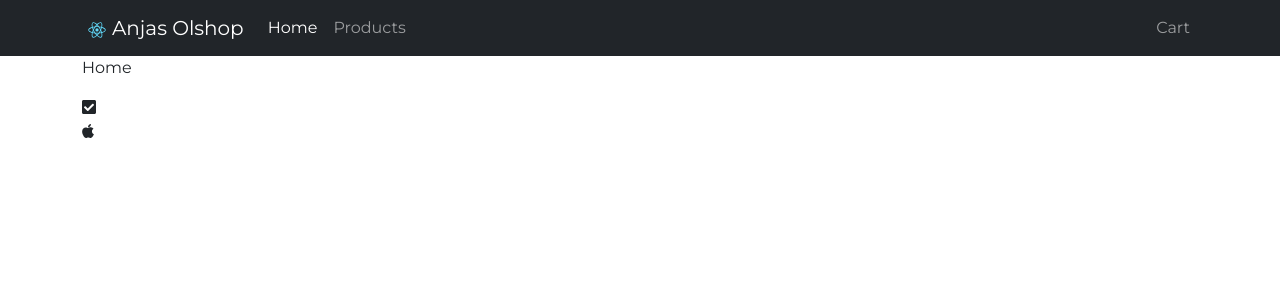
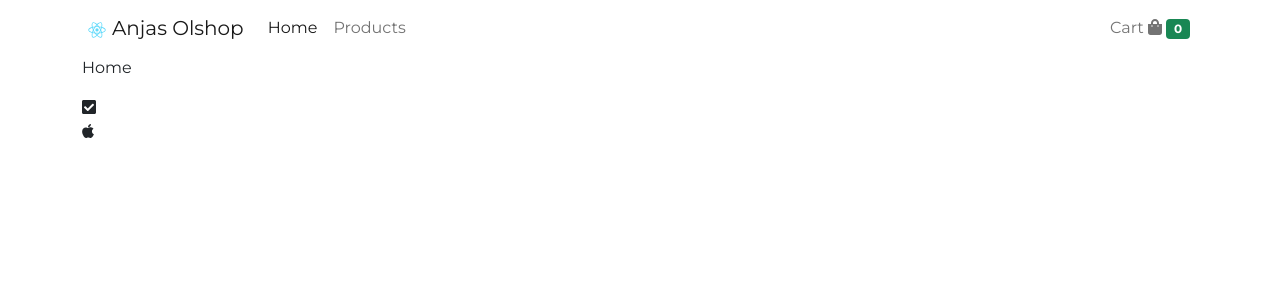
Before and after one commit to FHR-Team/anjas-olshop-app, a React (Create React App) app: page / in a window 1280 px wide. Shown: the top 300 px of the page. Built offline with nearby package versions, Linux system fonts and the light colour scheme.

Commit message:
Update navbar component

```diff
--- a/src/components/Navbar/Navbar.js
+++ b/src/components/Navbar/Navbar.js
@@ -1,43 +1,31 @@
-import { Link, useLocation } from 'react-router-dom';
+import { NavLink } from 'react-router-dom';
+import { Navbar as BNav, Container, Nav, Badge } from 'react-bootstrap';
+import { FontAwesomeIcon } from '@fortawesome/react-fontawesome'
 
 import logo from '../../logo.svg';
 
 function Navbar() {
-  const loc = useLocation().pathname;
-
   return (
-    <nav className="navbar navbar-expand-lg navbar-dark bg-dark">
-      <div className="container">
-        <Link to="/" className="navbar-brand">
+    <BNav bg="white" expand="lg">
+      <Container>
+        <NavLink to="/" className="navbar-brand">
           <img src={logo} alt="" width="30" height="24" />
           Anjas Olshop
-        </Link>
-        <button className="navbar-toggler" type="button" data-bs-toggle="collapse" data-bs-target="#navbarSupportedContent" aria-controls="navbarSupportedContent" aria-expanded="false" aria-label="Toggle navigation">
-          <span className="navbar-toggler-icon"></span>
-        </button>
-        <div className="collapse navbar-collapse" id="navbarSupportedContent">
-          <ul className="navbar-nav me-auto mb-2 mb-lg-0">
-            <li className="nav-item">
-              <Link to="/" className={"nav-link" + (loc == "/" ? " active" : "")}>
-                Home
-              </Link>
-            </li>
-            <li className="nav-item">
-              <Link to="/products" className={"nav-link" + (loc == "/products" ? " active" : "")}>
-                Products
-              </Link>
-            </li>
-          </ul>
-          <ul className="navbar-nav ms-auto mb-2 mb-lg-0">
-            <li className="nav-item">
-              <Link to="/cart" className={"nav-link" + (loc == "/cart" ? " active" : "")}>
-                Cart
-              </Link>
-            </li>
-          </ul>
-        </div>
-      </div>
-    </nav>
+        </NavLink>
+        <BNav.Toggle aria-controls="basic-navbar-nav" />
+        <BNav.Collapse id="basic-navbar-nav">
+          <Nav className="me-auto">
+            <NavLink to="/" className="nav-link">Home</NavLink>
+            <NavLink to="/products" className="nav-link">Products</NavLink>
+          </Nav>
+          <Nav className="ms-auto">
+            <NavLink to="/cart" className="nav-link">
+              Cart <FontAwesomeIcon icon={['fas', 'shopping-bag']} /> <span className="badge bg-success">0</span>
+            </NavLink>
+          </Nav>
+        </BNav.Collapse>
+      </Container>
+    </BNav>
   );
 }
 
```
